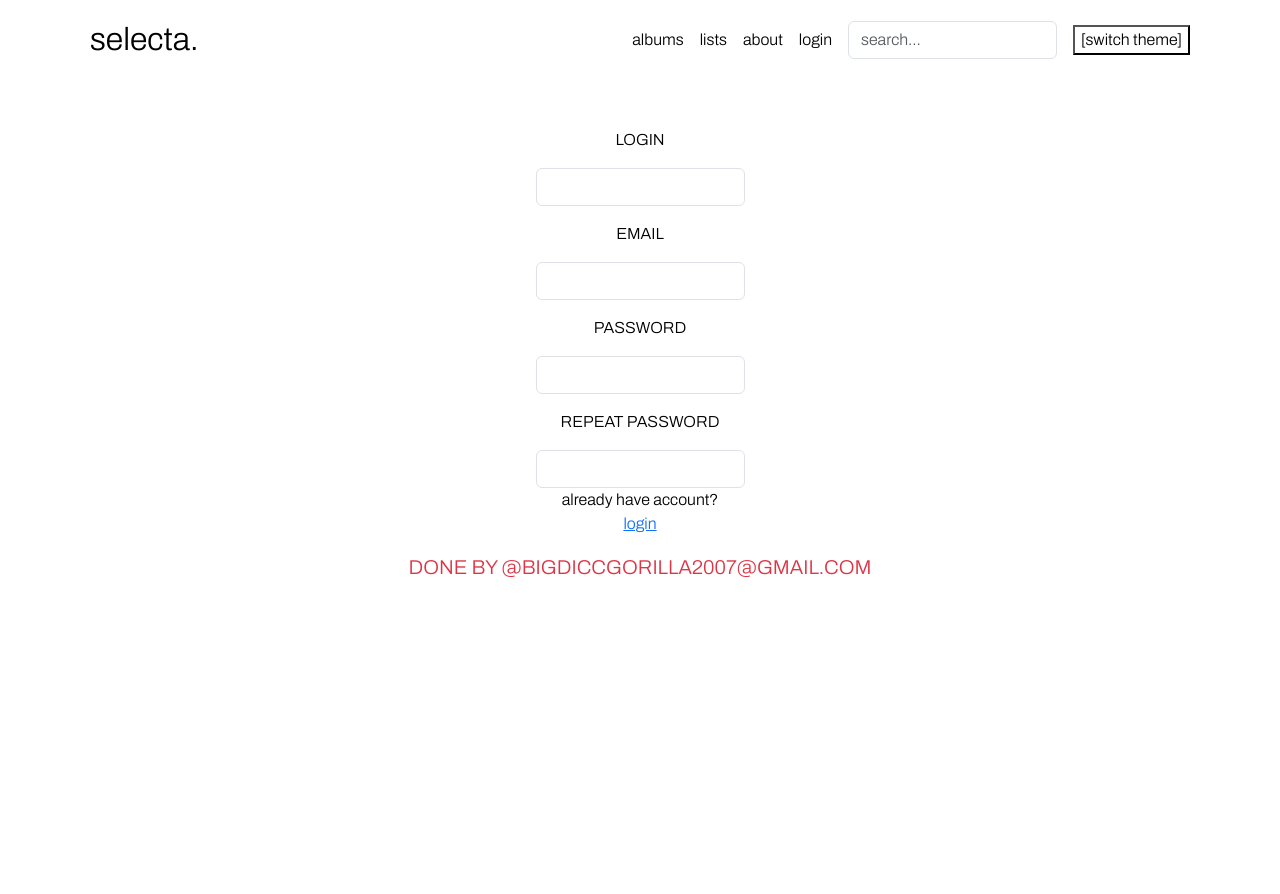
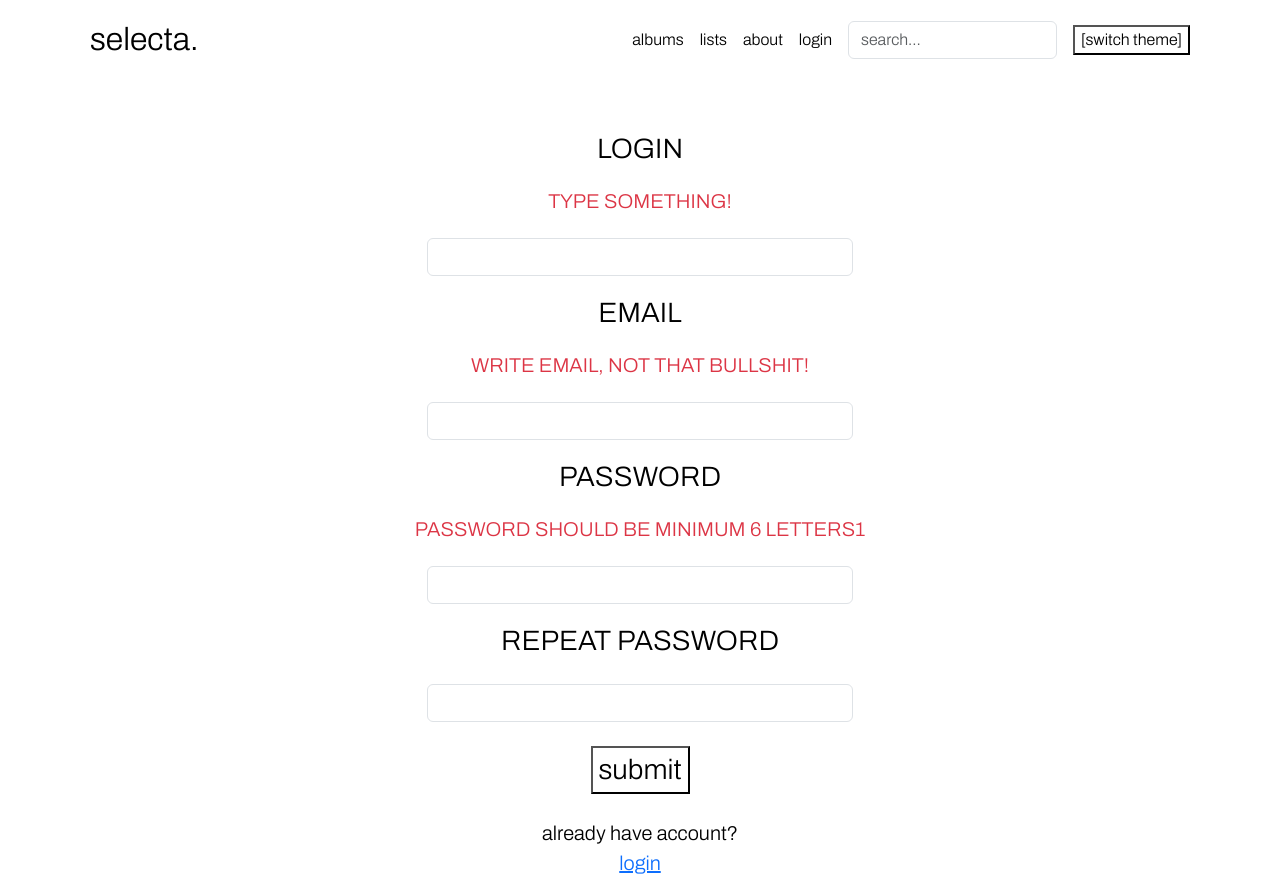
Before and after one commit to boriskobezhikov/selecta, a React (Create React App) app in the folder selecta/: page /login in a window 1280 px wide. Before the commit the page ends 800 px from the top, so only its background shows below. Built offline with nearby package versions, Linux system fonts and the light colour scheme.

Commit message:
some changes

```diff
--- a/selecta/src/elements/LoginForm.tsx
+++ b/selecta/src/elements/LoginForm.tsx
@@ -1,27 +1,39 @@
-import React, { useState } from 'react';
+import React from 'react';
 import useInput from '../hooks/useInput';
 import useLogType from '../hooks/useLogType';
+import useTheme from '../hooks/useTheme';
 
 function LoginForm(){
+    const theme = useTheme();
+
     const type = useLogType();
     const login = useInput('');
     const password = useInput('');
 
+
     return (
-        <div className="text-center">
-            <form>
+        <div className=" text-center fs-3" style={{fontWeight:800}}>
+            <form className=''>
                 <p>LOGIN</p>
-                <label className="pb-3">
-                    <input className="form-control" type="login" onChange={login.onChange}/>
+                <label className="pb-3 col-lg-4">
+                    <input className="form-control" type="text" onChange={login.onChange}/>
                 </label>
                 <p>PASSWORD</p>
-                <label typeof="password">
-                    <input className="form-control" typeof="password" onChange={password.onChange}/>
+                <label typeof="password" className="pb-3 col-lg-4">
+                    <input className="form-control" type="password" onChange={password.onChange}/>
                 </label>
+                <br/>
+                <button type='button' style={
+                    {color: theme.oppColor ,
+                    textDecoration: 'none',
+                    backgroundColor: theme.color,
+                    }} className='mb-4'>
+                    submit
+                </button>
             </form>
-            <div className="text-center pb-3">
+            <div className="text-center pb-3 fs-5">
                 doesnt have account? <br/>
-                <a href='#' onClick={type.onClick} >register</a>
+                <a href='#' style={{color:'blue'}}onClick={type.onClick} >register</a>
             </div>
         </div>
     )
--- a/selecta/src/elements/RegisterForm.tsx
+++ b/selecta/src/elements/RegisterForm.tsx
@@ -1,9 +1,11 @@
 import React, { useState } from 'react';
 import useInput from '../hooks/useInput';
 import useLogType from '../hooks/useLogType';
+import useTheme from '../hooks/useTheme';
 
-function RegisterForm(){
+const RegisterForm = () => {
 
+    const theme = useTheme();
     const type = useLogType();
 
     const login = useInput('');
@@ -11,27 +13,52 @@ function RegisterForm(){
     const email = useInput('');
     const passwordRepeat = useInput('');
 
+    const [valid,setVaild] = useState(false);
+
+    const handleButtonSubmit = () => {
+        if (login.validation === false) {
+
+        }
+    }
+
     return (
-        <div className="text-center">
+        <div className="text-center fs-3" style={{fontWeight:800}}>
         <form className="text-center">
             <p>LOGIN</p>
-            <label className="pb-3">
-                <input className="form-control" typeof="login"  onChange={login.onChange}/>
+            {login.validation != true &&
+                <p className='text-danger fs-5'>TYPE SOMETHING!</p>
+            }
+            <label className="pb-3 pb-3 col-lg-4">
+                <input className="form-control" type='text'  onChange={login.onChange}/>
             </label>
             <p>EMAIL</p>
-            <label className="pb-3">
-                <input  className="form-control" typeof="email"  onChange={email.onChange}/>
+            {email.validation === false && (
+                <p className='text-danger fs-5'>WRITE EMAIL, NOT THAT BULLSHIT!</p>
+            )}
+            <label className="pb-3 pb-3 col-lg-4">
+                <input  className="form-control" type="email"  onChange={email.onChange}/>
             </label>
             <p>PASSWORD</p>
-            <label typeof="password" className="pb-3">
-                    <input className="form-control" typeof="password" onChange={password.onChange}/>
+            {password.validation === false && (
+                <p className='text-danger fs-5'>PASSWORD SHOULD BE MINIMUM 6 LETTERS1</p>
+            )}
+            <label typeof="password" className="pb-3 pb-3 col-lg-4">
+                    <input className="form-control" type="password" onChange={password.onChange}/>
             </label>
             <p>REPEAT PASSWORD</p>
-            <label typeof="password">
-                <input className="form-control" typeof="password" onChange={passwordRepeat.onChange} />
+            <label typeof="password" className='pb-3 pb-3 col-lg-4'>
+                <input className="form-control" type="password" onChange={passwordRepeat.onChange} />
             </label>
+            <br/>
+            <button type='button' style={
+                    {color: theme.oppColor ,
+                    textDecoration: 'none',
+                    backgroundColor: theme.color,
+                    }} className=' mt-2 mb-4' >
+                    submit
+            </button>
         </form>
-        <div className="text-center pb-3">
+        <div className="text-center pb-3 fs-5">
                 already have account? <br/>
                 <a href='#' onClick={type.onClick} >login</a>
             </div>
--- a/selecta/src/hooks/useInput.tsx
+++ b/selecta/src/hooks/useInput.tsx
@@ -2,13 +2,33 @@ import React, { useState } from "react";
 
 const useInput = (text: string) => {
   const [value, setValue] = useState(text);
+  const [valid, setValid] = useState(false);
 
   function handleChange(e: React.ChangeEvent<HTMLInputElement>) {
     setValue(e.target.value);
+    setValid(false);
+    switch(e.target.type) {
+      case 'text':
+        if (value.trim() != '') setValid(true);
+        else setValid(false);
+        break;
+      case 'password':
+        if (value.trim().length >= 6 && value.trim() != '') setValid(true);
+        else setValid(false);
+        break;
+      case 'email':
+        if (value.trim().includes('@')) setValid(true)
+        else setValid(false);
+        break;
+      default:
+        setValid(false);
+    }
+    console.log(e.target.type)
   }
 
   const inputProps = {
     value: value,
+    validation: valid,
     onChange: handleChange
   };
 
--- a/selecta/src/index.css
+++ b/selecta/src/index.css
@@ -1,5 +1,5 @@
 body, html {
     font-family: 'Archivo', sans-serif;
     font-style: normal;
-    transition: 0.5s;
+    transition: 0.3s;
 }
--- a/selecta/src/routes/Login.tsx
+++ b/selecta/src/routes/Login.tsx
@@ -1,7 +1,5 @@
-import React, { ChangeEvent, Dispatch, SetStateAction, createContext, useContext, useState } from "react";
+import React, {Dispatch, SetStateAction, createContext, useState } from "react";
 import Header from "../elements/Header";
-import Footer from "../elements/Footer";
-import useInput from "../hooks/useInput";
 import useTheme from "../hooks/useTheme";
 import LoginForm from "../elements/LoginForm";
 import RegisterForm from "../elements/RegisterForm";
@@ -16,36 +14,6 @@ export const TypeContext = createContext<ITypeContext>({type: '', setType: () =>
 
 const Login = () => {
     const [type, setType] = useState("white");
-    // const authentic = useContext(AuthContext);
-
-    // const [type, setType] = useState('login');
-
-
-    // const toggleAuth = () => {
-    //     if (type == 'login')
-    //         setType('register');
-    //     else
-    //         setType('login');
-    // }
-
-    // const handleSubmit = () => {
-    //     if (type === 'login') {
-    //         if (login.value != '' && password.value !='') {
-    //         const response = fetch('http://localhost:5000/auth/login/', {
-    //             method: 'POST',
-    //             headers: {
-    //                 'Content-Type': 'application/json'
-    //             },
-    //             body: JSON.stringify({
-    //                 login: login.value,
-    //                 password: password.value,
-    //             }),
-    //         });
-    //         console.log(response);
-    //     }
-    //     }
-    // }
-
 
     const theme = useTheme();
 
@@ -58,7 +26,7 @@ const Login = () => {
             ) : (
                 <RegisterForm/>
             )}
-            <Footer />
+
         </div>
         </TypeContext.Provider>
     )
```
